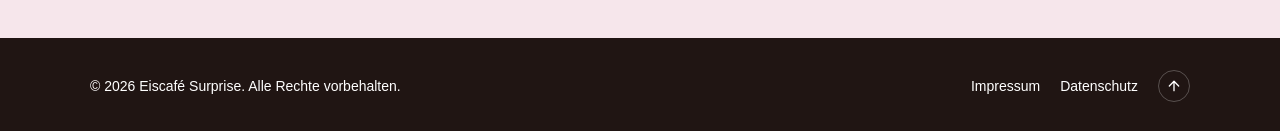
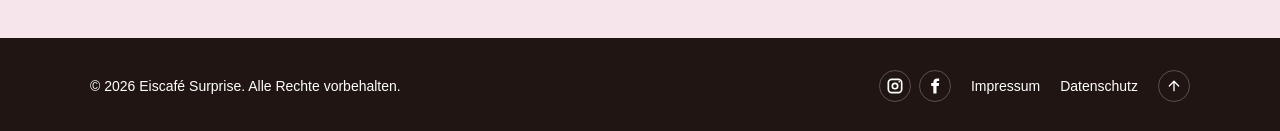
Before and after one commit to Luc1412/eiscafe-suprise, a Next.js app: page / in a window 1280 px wide. Shown: the part 3442-3573 px from the top of the page. Built offline with nearby package versions, Linux system fonts and the light colour scheme.

Commit message:
feat: add social links component with Instagram and Facebook

```diff
--- a/app/components/site-footer.tsx
+++ b/app/components/site-footer.tsx
@@ -1,11 +1,18 @@
 import Link from "next/link";
 import { ArrowUp } from "lucide-react";
+import { SocialLinks } from "./social-links";
 
 export function SiteFooter() {
   return (
     <footer className="bg-[#201513] py-8 text-white">
       <div className="section-shell flex flex-col gap-4 text-sm sm:flex-row sm:items-center sm:justify-between">
         <p>© 2026 Eiscafé Surprise. Alle Rechte vorbehalten.</p>
+        <div className="flex flex-wrap items-center gap-5">
+          <SocialLinks
+            iconOnly
+            className="flex items-center gap-2"
+            linkClassName="grid size-8 place-items-center rounded-full border border-white/25 text-white transition hover:border-[#f8bbd0] hover:text-[#f8bbd0]"
+          />
           <nav
             className="flex flex-wrap items-center gap-5"
             aria-label="Rechtliches und Seitenanfang"
@@ -26,6 +33,7 @@ export function SiteFooter() {
             </Link>
           </nav>
         </div>
+      </div>
     </footer>
   );
 }
--- /dev/null
+++ b/app/components/social-links.tsx
@@ -0,0 +1,63 @@
+const socialLinks = [
+  {
+    label: "Instagram",
+    ariaLabel: "Eiscafé Surprise auf Instagram öffnen",
+    href: "https://www.instagram.com/eiscafe_surprise/",
+    Icon: InstagramIcon,
+  },
+  {
+    label: "Facebook",
+    ariaLabel: "Eiscafé Surprise auf Facebook öffnen",
+    href: "https://www.facebook.com/EiscafeSurprise/",
+    Icon: FacebookIcon,
+  }
+];
+
+type SocialLinksProps = {
+  className?: string;
+  iconOnly?: boolean;
+  linkClassName?: string;
+};
+
+export function SocialLinks({
+  className,
+  iconOnly = false,
+  linkClassName,
+}: SocialLinksProps) {
+  return (
+    <nav className={className} aria-label="Social Media und Bewertungen">
+      {socialLinks.map(({ label, ariaLabel, href, Icon }) => (
+        <a
+          key={label}
+          href={href}
+          target="_blank"
+          rel="noreferrer"
+          aria-label={ariaLabel}
+          title={iconOnly ? label : undefined}
+          className={linkClassName}
+        >
+          <Icon aria-hidden="true" className="size-5" />
+          {!iconOnly && <span>{label}</span>}
+        </a>
+      ))}
+    </nav>
+  );
+}
+
+function InstagramIcon(props: React.SVGProps<SVGSVGElement>) {
+  return (
+    <svg viewBox="0 0 24 24" fill="none" stroke="currentColor" {...props}>
+      <rect width="16" height="16" x="4" y="4" rx="4" strokeWidth="2" />
+      <circle cx="12" cy="12" r="3.25" strokeWidth="2" />
+      <circle cx="17" cy="7" r="1" fill="currentColor" stroke="none" />
+    </svg>
+  );
+}
+
+function FacebookIcon(props: React.SVGProps<SVGSVGElement>) {
+  return (
+    <svg viewBox="0 0 24 24" fill="currentColor" {...props}>
+      <path d="M14 8.5V7.2c0-.7.5-1.2 1.2-1.2H17V3h-2.5C11.8 3 10 4.8 10 7.4v1.1H7.5V12H10v9h3.8v-9h2.7l.5-3.5z" />
+    </svg>
+  );
+}
```
Lines whose indentation alone changed are shown as unchanged.
